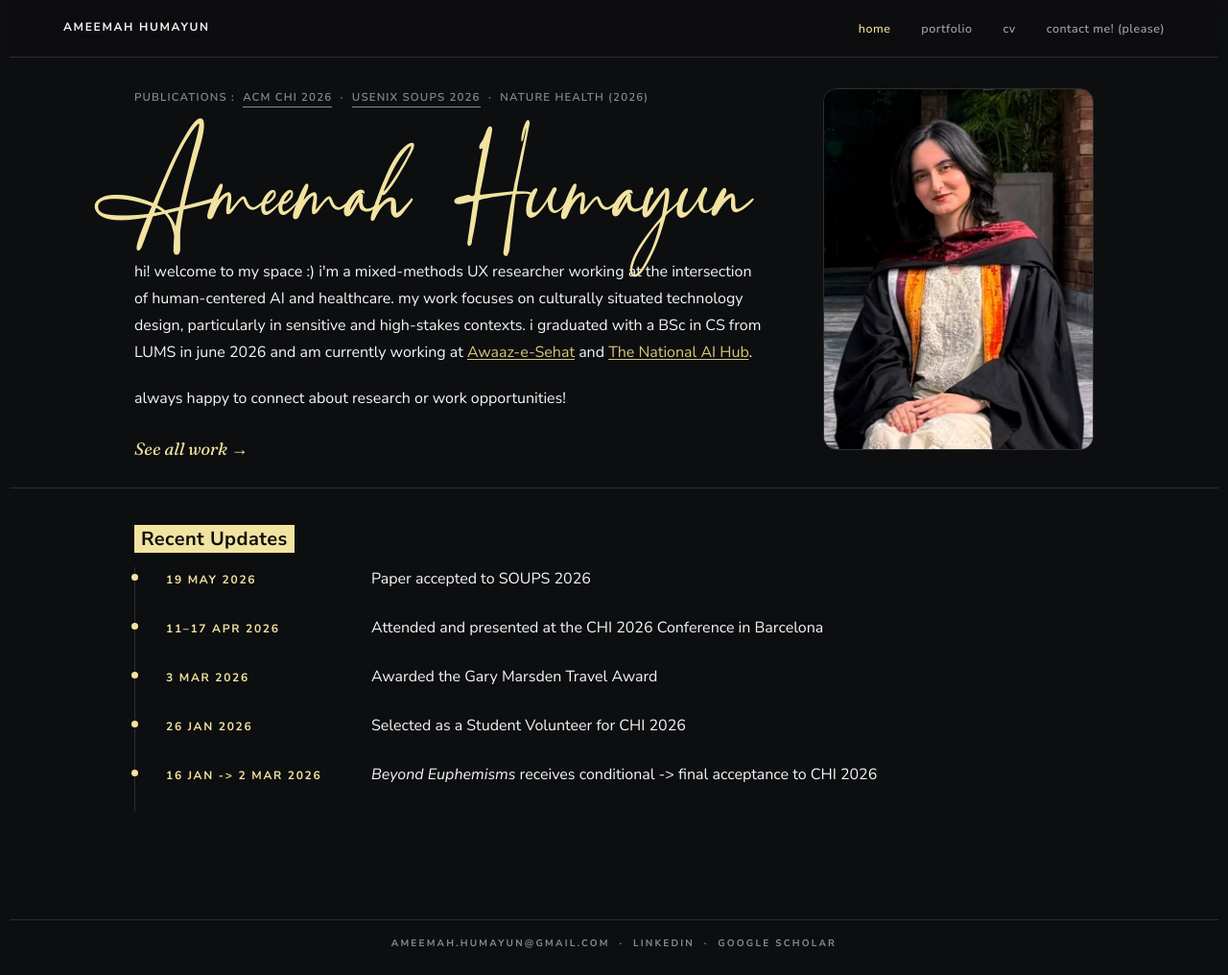
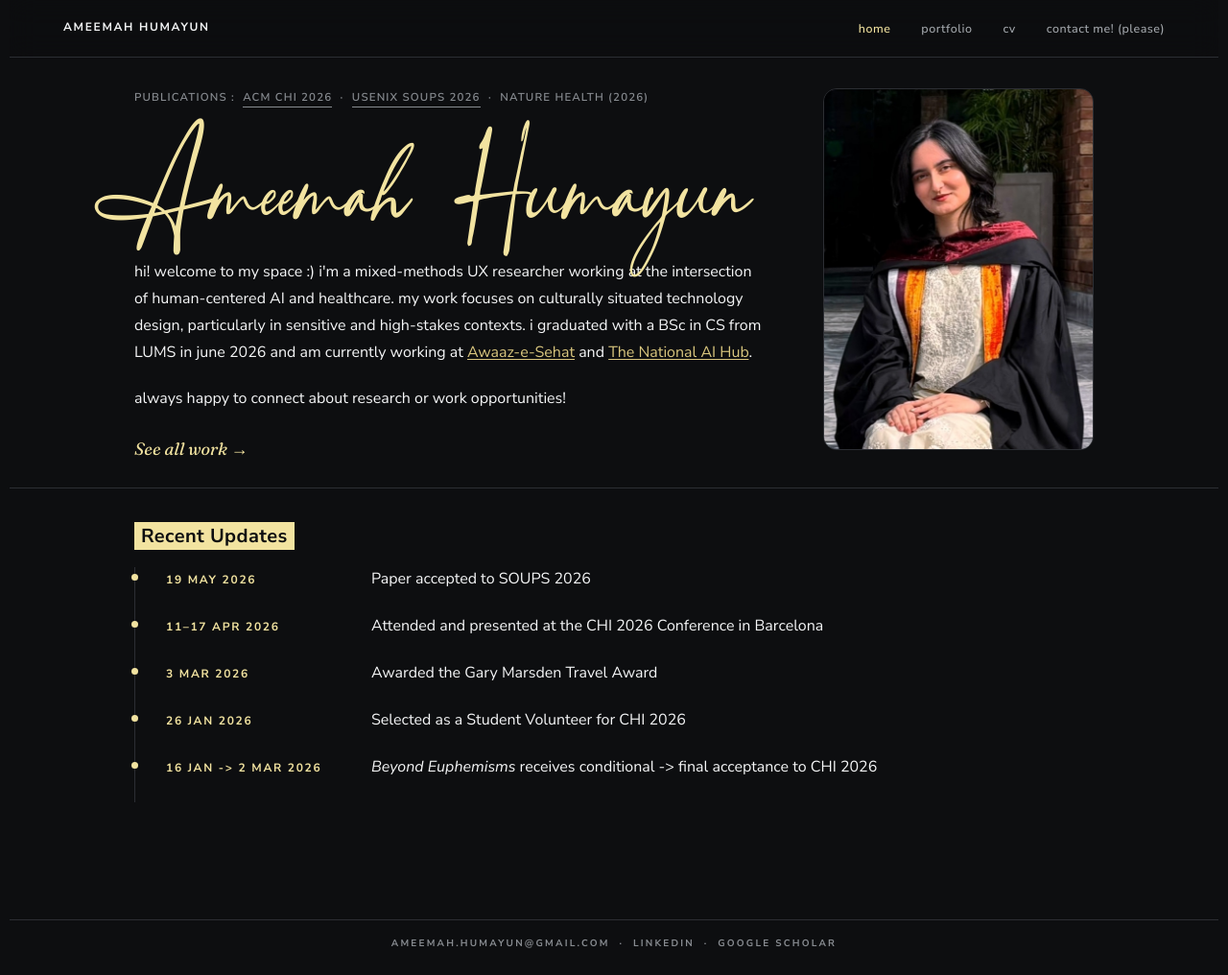
Before and after one commit to ameemahumayun/ameemahumayun.github.io, a Jekyll site: the page built from index.html, in a window 1280 px wide and 1016 px high. Shown: the whole window at 96% size. Built offline with Jekyll 4.4.1, drawn with Linux system fonts in a browser that asks for light colours.

Commit message:
Nudge Recent Updates heading up 3px, tighten item spacing 2px more

```diff
--- a/assets/css/components.css
+++ b/assets/css/components.css
@@ -372,9 +372,9 @@ details[open] .accordion__icon::after { opacity: 0; }                          /
   gap: 4px var(--space-3);
 }
 .timeline__item:last-child { padding-bottom: 0; }
-/* Homepage-only: 5px tighter than the default --space-4 gap
+/* Homepage-only: 7px tighter than the default --space-4 gap
    (--compact already sets its own, smaller gap for /card/). */
-.timeline--tight:not(.timeline--compact) .timeline__item { padding-bottom: 1.6875rem; }
+.timeline--tight:not(.timeline--compact) .timeline__item { padding-bottom: 1.5625rem; }
 /* dot on the line */
 .timeline__item::before {
   content: "";
--- a/index.html
+++ b/index.html
@@ -29,7 +29,7 @@ description: Mixed-methods UX researcher working on human-centered AI for health
 <!-- RECENT UPDATES -->
 <section class="section" id="recent-updates" style="padding-top:var(--space-5);border-top:var(--hairline);">
   <div class="container-wide">
-    <h3><span class="text-highlight">Recent Updates</span></h3>
+    <h3 style="transform:translateY(-3px);"><span class="text-highlight">Recent Updates</span></h3>
     <!-- Items are generated from _data/updates.yml (newest first).
          To add an update, add an entry at the top of that file — not here. -->
     <div class="timeline timeline--tight">
```
